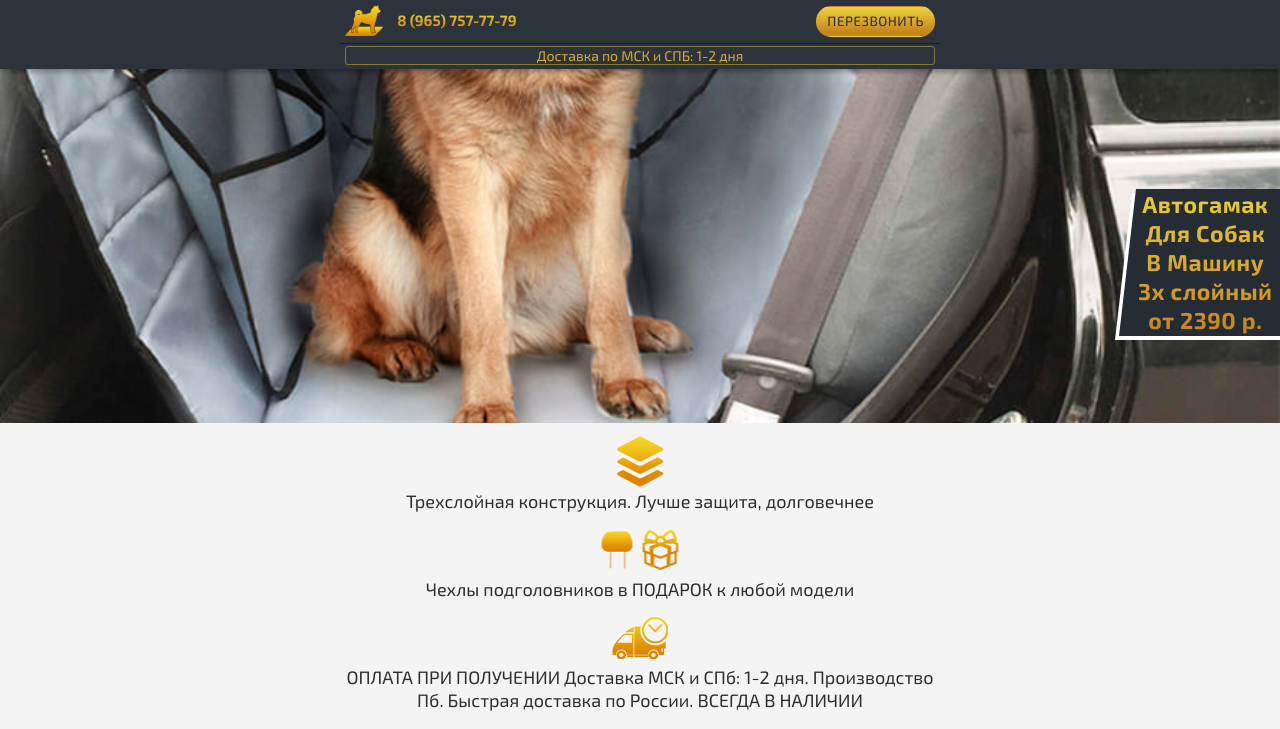
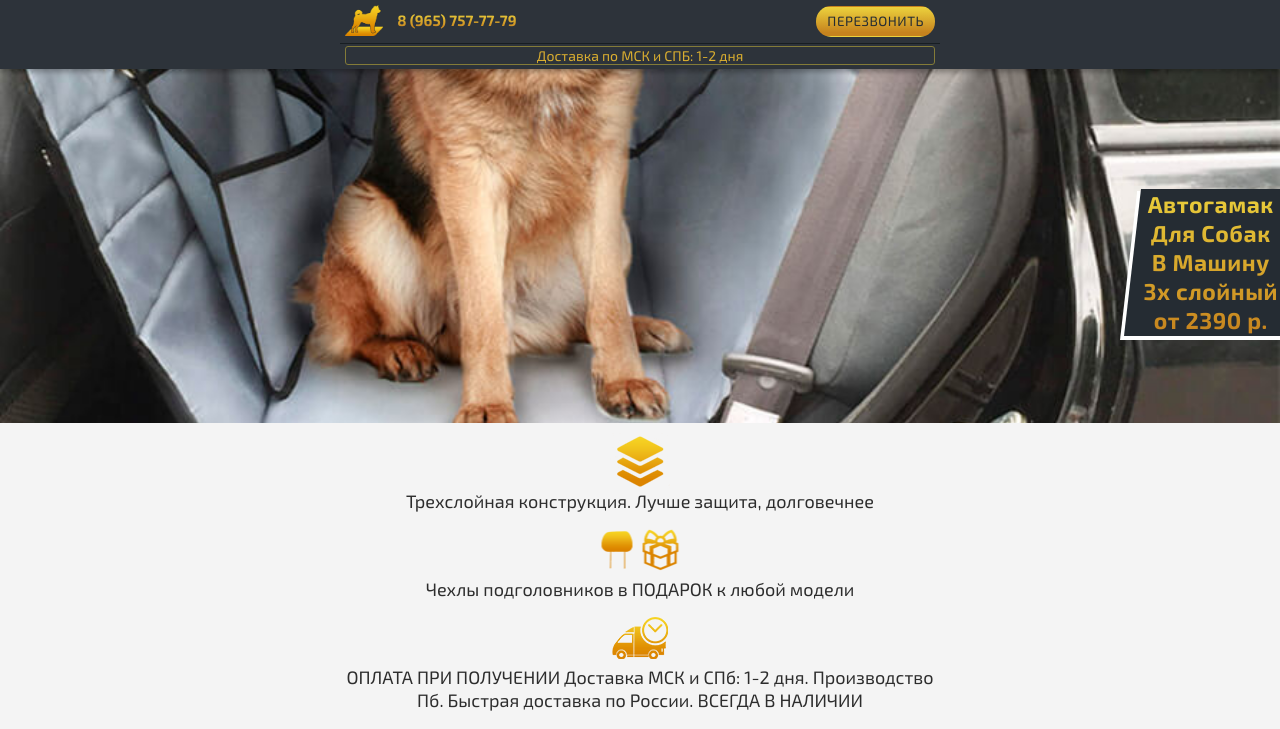
Before and after one commit to postolenko/avtogamak, a plain HTML site: page index.html in a window 1280 px wide. Shown: the top 729 px of the page. Drawn offline with Linux system fonts and the light colour scheme.

Commit message:
Avtogamak

```diff
--- a/index.html
+++ b/index.html
@@ -53,6 +53,8 @@
 			<section class="promo_sect">
 
 				<div class="promo_desc">
+					<div class="white_tr"></div>
+					<div class="blue-tr"></div>
 					<div class="inner">
 						<h1>Автогамак<br />
 						Для Собак<br />
--- a/js/scripts.js
+++ b/js/scripts.js
@@ -27,11 +27,14 @@ $(window).load(function() {
 
 	});
 
+	getPromoTrParams();
+
 });
 
 $(window).resize(function() {
 
 	getFooterPosition();
+	getPromoTrParams();
 
 });
 
@@ -144,3 +147,11 @@ function getFooterPosition() {
     });
 
 }
+
+function getPromoTrParams() {
+
+	$(".promo_desc .white_tr, .promo_desc .blue-tr").css({
+		"border-width" : "0 0 " + $(".promo_desc").height() +"px 17px"
+	});
+
+}
--- a/style.css
+++ b/style.css
@@ -630,22 +630,11 @@ input:focus {
 }
 
 .promo_desc {
-    width: 144px;
+    display: inline-block;
+    vertical-align: top;
     position: absolute;
     top: 126px;
     right: 0;
-}
-
-.promo_desc:after {
-    content: "";
-    border-bottom: 147px solid #ffffff;
-    border-left: 17px solid transparent;
-    border-right: 17px solid transparent;
-    height: 0;
-    position: absolute;
-    top: 4px;
-    left: -21px;
-    width: 150px;
 }
 
 .promo_desc .inner {
@@ -655,8 +644,29 @@ input:focus {
     z-index: 2;
 }
 
-.promo_desc .inner:after {
+.promo_desc:before {
     content: "";
+    width: 100%;
+    height: 100%;
+    background-color: #ffffff;
+    padding: 0 2px 2px 2px;
+    position: absolute;
+    top: 2px;
+    left: -4px;
+}
+
+.promo_desc .white_tr {
+    width: 0;
+    height: 0;
+    border-style: solid;
+    border-width: 0 0 147px 17px;
+    position: absolute;
+    top: 4px;
+    left: -21px;
+    border-color: transparent transparent #ffffff transparent;
+}
+
+.promo_desc .blue-tr {
     width: 0;
     height: 0;
     border-style: solid;
```
